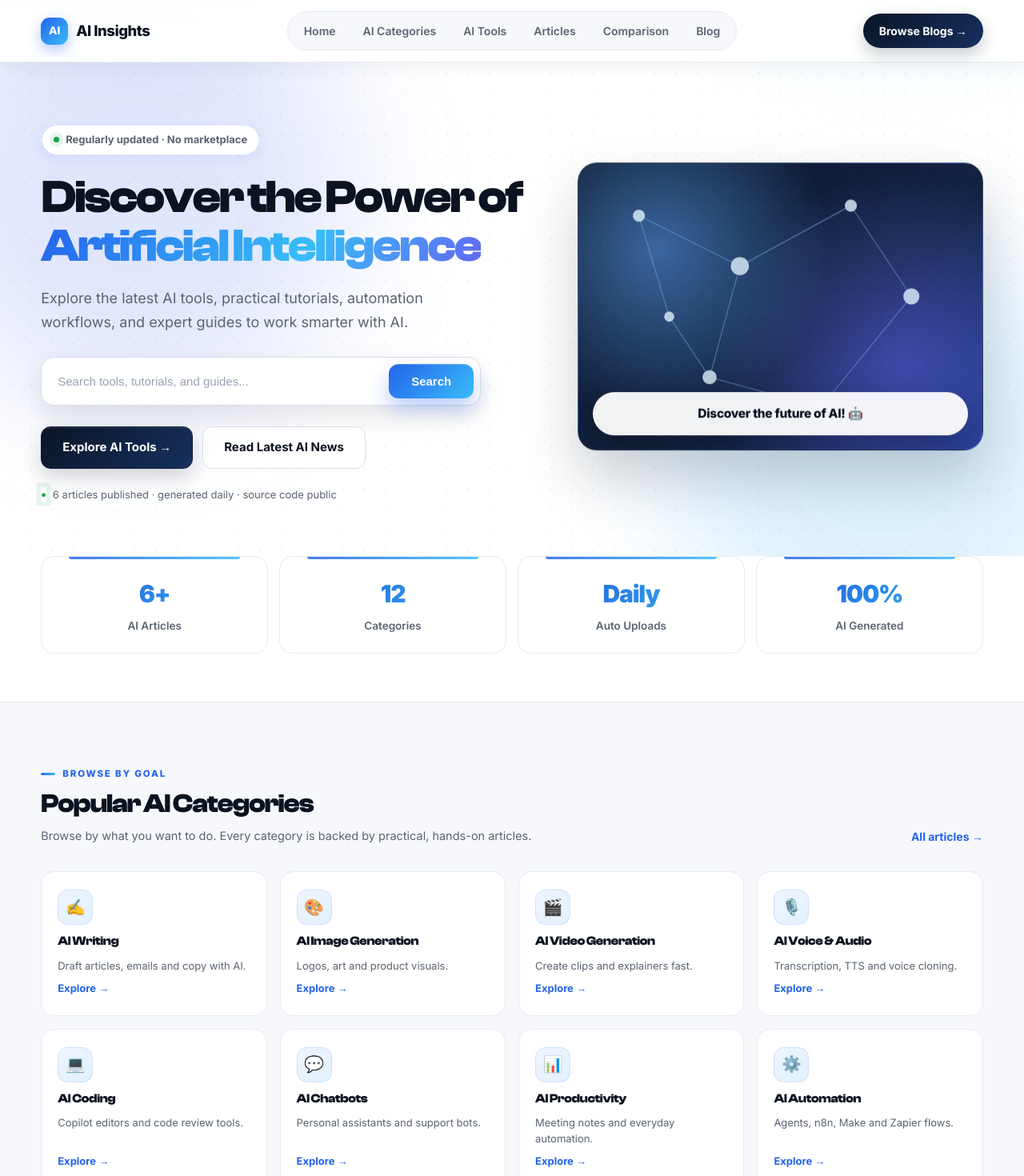
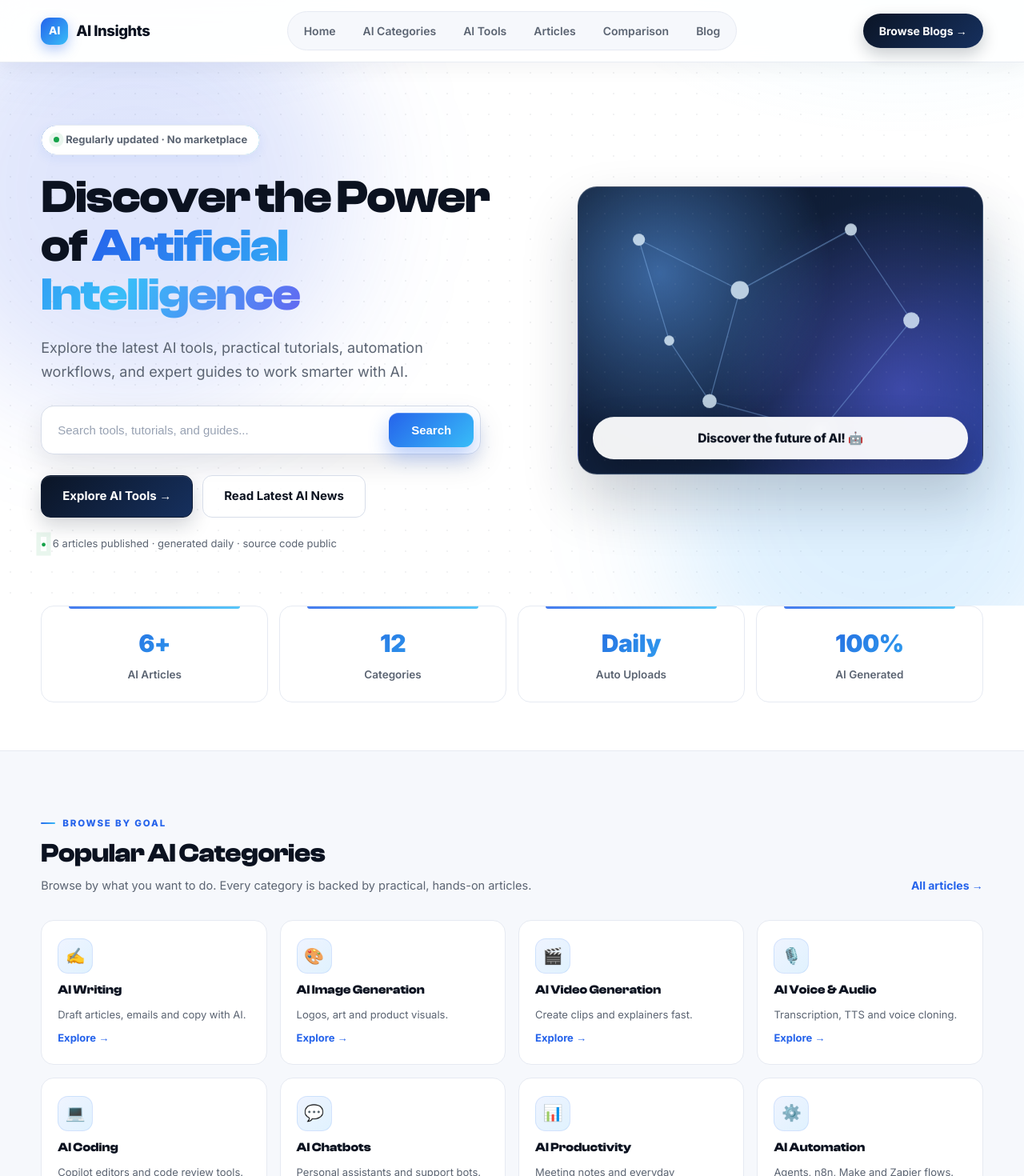
Before and after one commit to davidtechwizstudio-cpu/ai-content-site, a Next.js app: page / in a window 1280 px wide. Shown: the top 1470 px of the page at 80% size. Built offline with nearby package versions, Linux system fonts and the light colour scheme.

Commit message:
style: loosen letter-spacing on all headings

```diff
--- a/src/app/globals.css
+++ b/src/app/globals.css
@@ -186,7 +186,7 @@ img { max-width: 100%; }
   50% { box-shadow: 0 0 0 6px rgba(22, 163, 74, 0.08); }
 }
 .hero h1 {
-  font-size: clamp(38px, 5vw, 58px); line-height: 1.06; letter-spacing: -2.2px;
+  font-size: clamp(38px, 5vw, 58px); line-height: 1.06; letter-spacing: -1.1px;
   font-weight: 700;
 }
 .hero h1 em {
@@ -267,7 +267,7 @@ img { max-width: 100%; }
   background: var(--grad-brand);
 }
 .section-head { display: flex; align-items: flex-end; justify-content: space-between; gap: 20px; margin-bottom: 32px; }
-.section-head h2 { font-size: clamp(25px, 3vw, 33px); letter-spacing: -1.1px; line-height: 1.18; font-weight: 700; }
+.section-head h2 { font-size: clamp(25px, 3vw, 33px); letter-spacing: -0.4px; line-height: 1.18; font-weight: 700; }
 .section-head p { color: var(--muted); font-size: 14.5px; margin-top: 8px; max-width: 660px; }
 .link-more {
   color: var(--accent); font-size: 14px; font-weight: 700; white-space: nowrap;
@@ -291,7 +291,7 @@ img { max-width: 100%; }
 }
 .stat:hover { transform: translateY(-3px); box-shadow: var(--shadow-md); }
 .stat strong {
-  display: block; font-size: 30px; letter-spacing: -1.2px; font-weight: 850;
+  display: block; font-size: 30px; letter-spacing: -0.5px; font-weight: 850;
   background: linear-gradient(135deg, #1d4ed8, #38bdf8);
   -webkit-background-clip: text; background-clip: text; color: transparent;
 }
@@ -322,7 +322,7 @@ img { max-width: 100%; }
   transition: transform 0.25s var(--ease);
 }
 .cat:hover .icon { transform: scale(1.08) rotate(-4deg); }
-.cat h3 { font-size: 15.5px; letter-spacing: -0.3px; }
+.cat h3 { font-size: 15.5px; letter-spacing: 0.1px; }
 .cat p { color: var(--muted); font-size: 13px; flex: 1; line-height: 1.5; }
 .cat .link { color: var(--accent); font-size: 13px; font-weight: 700; transition: letter-spacing 0.2s; }
 .cat:hover .link { letter-spacing: 0.3px; }
@@ -359,7 +359,7 @@ img { max-width: 100%; }
   color: #fff; font-weight: 800; font-size: 18px;
   box-shadow: inset 0 -8px 18px rgba(0, 0, 0, 0.18), 0 6px 16px rgba(15, 23, 42, 0.16);
 }
-.tool-head h3 { font-size: 17px; flex: 1; letter-spacing: -0.4px; }
+.tool-head h3 { font-size: 17px; flex: 1; letter-spacing: 0; }
 .tool-ext {
   width: 32px; height: 32px; border-radius: 9px;
   border: 1px solid var(--border); background: var(--bg-soft);
@@ -412,7 +412,7 @@ img { max-width: 100%; }
   box-shadow: 0 4px 12px rgba(15, 23, 42, 0.1);
 }
 .card-body { padding: 17px; display: flex; flex-direction: column; gap: 9px; flex: 1; }
-.card-body h2, .card-body h3 { font-size: 15.5px; line-height: 1.4; letter-spacing: -0.3px; transition: color 0.2s; }
+.card-body h2, .card-body h3 { font-size: 15.5px; line-height: 1.4; letter-spacing: 0.1px; transition: color 0.2s; }
 .card:hover .card-body h2, .card:hover .card-body h3 { color: var(--accent); }
 .card-body p {
   color: var(--muted); font-size: 13px; line-height: 1.55; flex: 1;
@@ -446,7 +446,7 @@ img { max-width: 100%; }
 .newsletter > * { position: relative; z-index: 1; }
 .newsletter .kicker { color: #7dd3fc; }
 .newsletter .kicker::before { background: linear-gradient(135deg, #7dd3fc, #a5b4fc); }
-.news-copy h2 { font-size: clamp(26px, 3vw, 36px); letter-spacing: -1.1px; line-height: 1.15; }
+.news-copy h2 { font-size: clamp(26px, 3vw, 36px); letter-spacing: -0.4px; line-height: 1.15; }
 .news-copy > p { color: #b9c4d8; font-size: 15px; margin: 14px 0 0; max-width: 520px; }
 .news-points { list-style: none; margin-top: 20px; display: flex; flex-direction: column; gap: 10px; }
 .news-points li {
@@ -555,7 +555,7 @@ img { max-width: 100%; }
 /* ---------- Page / listing ---------- */
 .page-title { padding: 60px 0 8px; }
 .page-title .kicker { margin-bottom: 12px; }
-.page-title h1 { font-size: clamp(32px, 4vw, 46px); letter-spacing: -1.4px; font-weight: 700; }
+.page-title h1 { font-size: clamp(32px, 4vw, 46px); letter-spacing: -0.6px; font-weight: 700; }
 .page-title p { color: var(--muted); margin-top: 10px; font-size: 16px; }
 
 /* ---------- Article ---------- */
@@ -599,7 +599,7 @@ img { max-width: 100%; }
 .article .back:hover { color: var(--accent); transform: translateX(-3px); }
 .article-head h1 {
   font-size: clamp(32px, 4.6vw, 48px); line-height: 1.08;
-  letter-spacing: -1.7px; margin: 10px 0 0; font-weight: 700;
+  letter-spacing: -0.9px; margin: 10px 0 0; font-weight: 700;
   max-width: 800px;
 }
 .article-lead {
@@ -635,7 +635,7 @@ img { max-width: 100%; }
   position: relative;
   font-size: 30px; line-height: 1.2;
   color: var(--text); margin: 52px 0 16px;
-  letter-spacing: -0.9px; font-weight: 700;
+  letter-spacing: -0.3px; font-weight: 700;
 }
 .article-body h2::before {
   content: counter(sec, decimal-leading-zero);
@@ -651,7 +651,7 @@ img { max-width: 100%; }
 }
 .article-body h3 {
   font-size: 21px; color: var(--text); margin: 34px 0 10px;
-  letter-spacing: -0.5px; font-weight: 600;
+  letter-spacing: 0.1px; font-weight: 600;
   display: table; border-bottom: 2px solid rgba(37, 99, 235, 0.18);
   padding-bottom: 6px;
 }
```
Also changed, not shown: src/app/comparison/comparison.css (+9 -9 lines), 1 other file (tests, documents, lock files or other folders).
